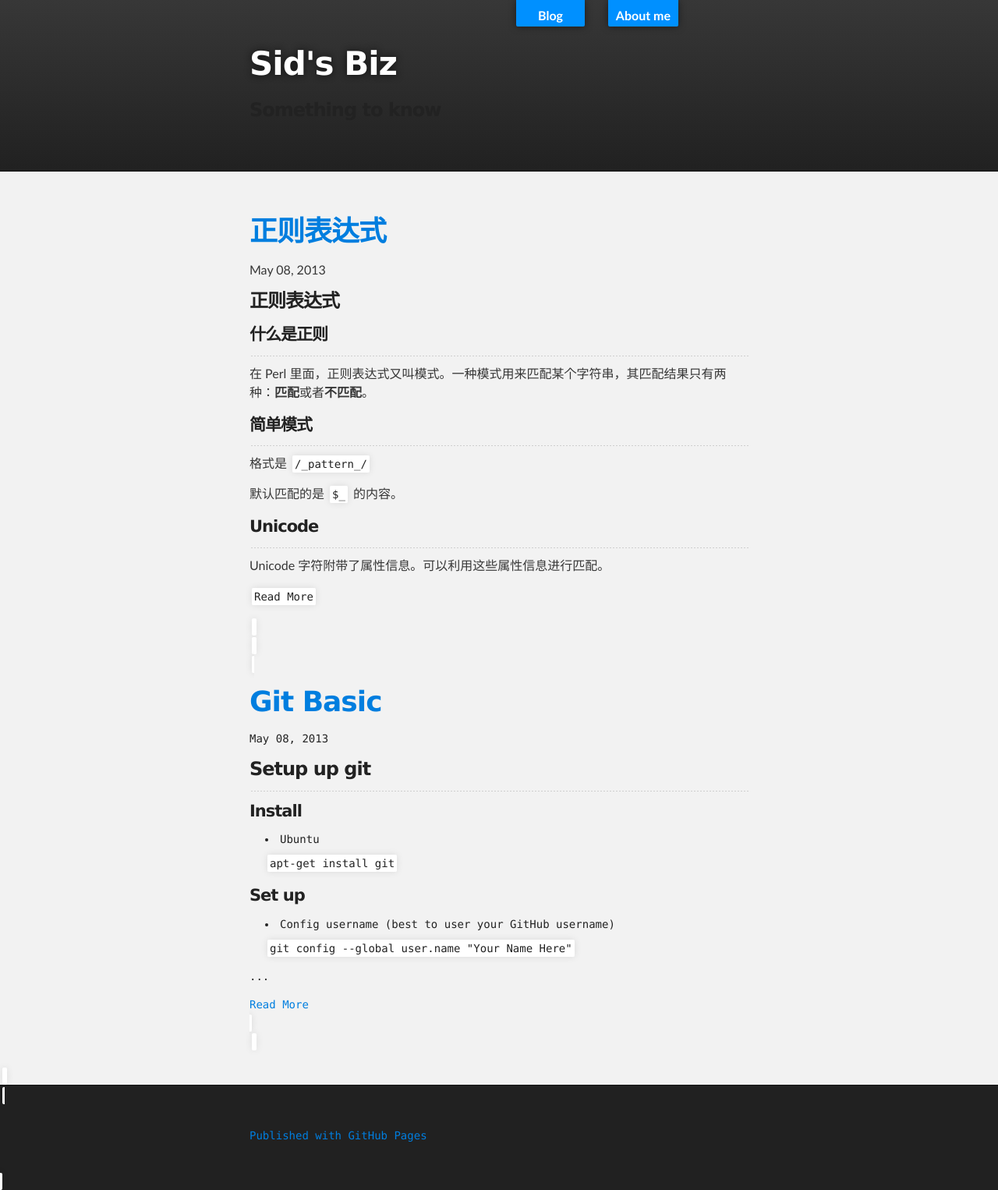
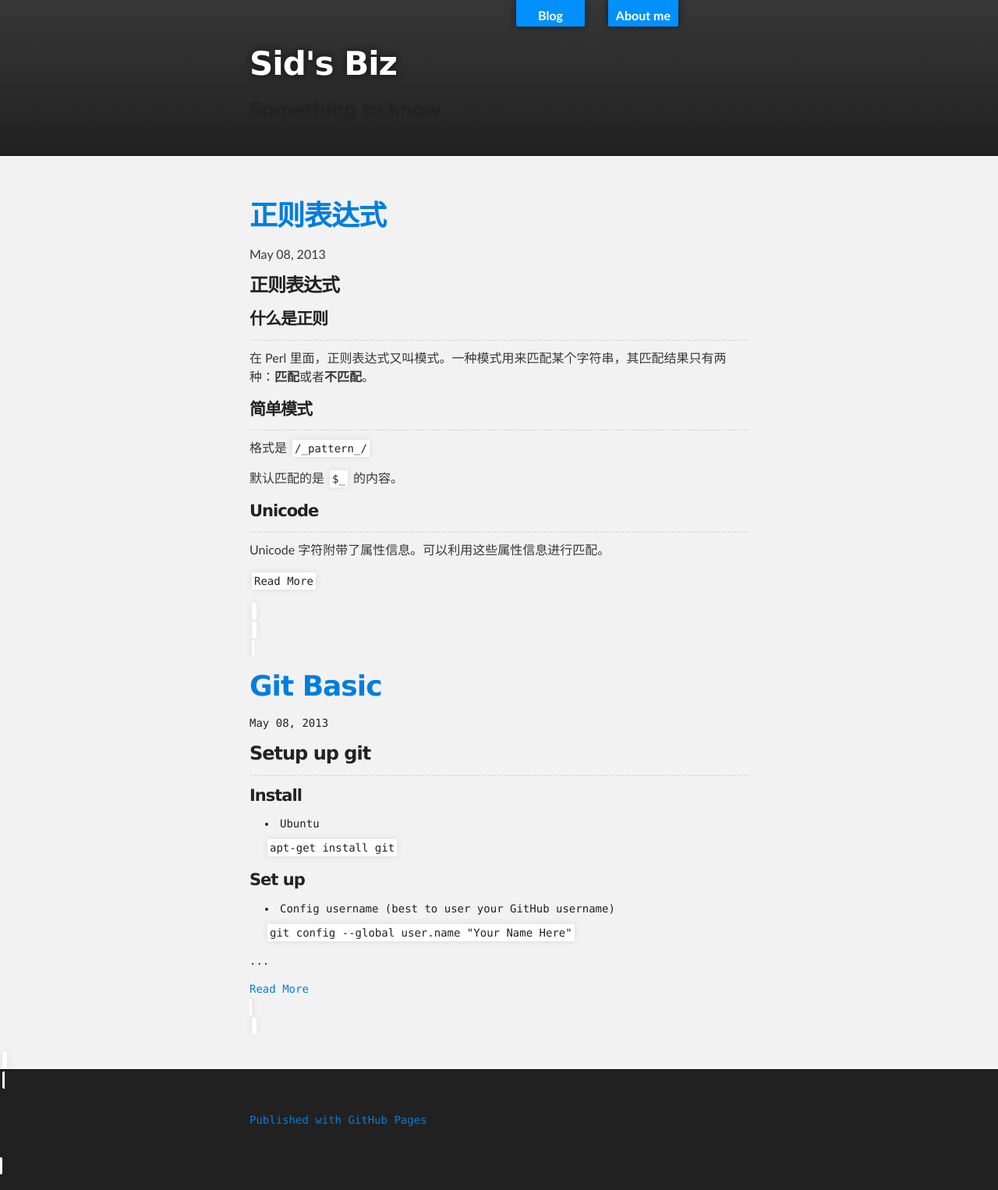
Before and after one commit to Siduzy/Blog, a Jekyll site: the page built from index.html, in a window 1280 px wide. Shown: the whole page at 78% size. Built offline with Jekyll 4.4.1, drawn with Linux system fonts in a browser that asks for light colours; Markdown is read by kramdown in place of the engine named in the settings.

Commit message:
ajust css

```diff
--- a/_layouts/default.html
+++ b/_layouts/default.html
@@ -20,7 +20,7 @@
           <a id="about_banner" href="/about/">About me</a>
           <a href="/"><h1 id="project_title">Sid's Biz</h1></a>
           <h3>Something to know</h3>
-          <h2 id="project_tagline"></h2>
+
         </header>
     </div>
 
```
